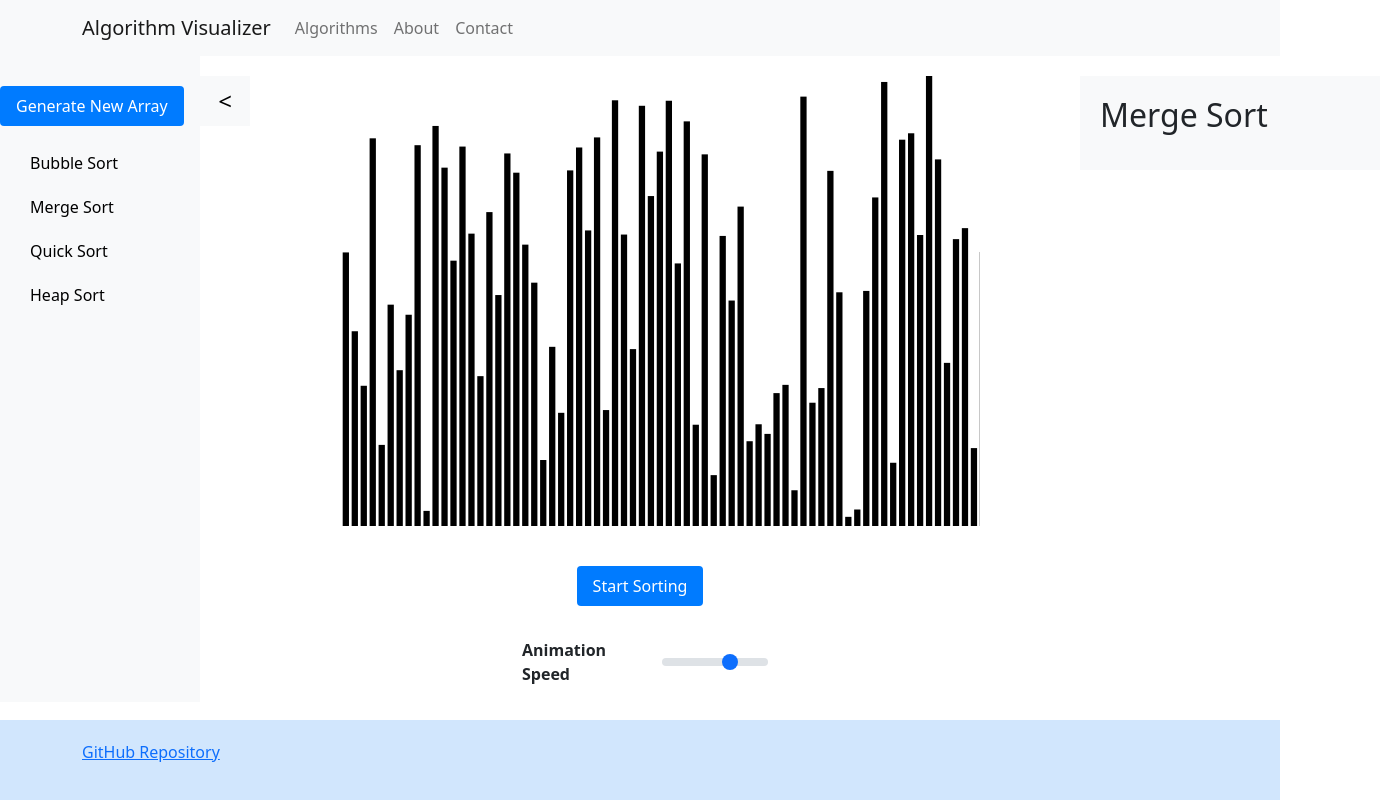
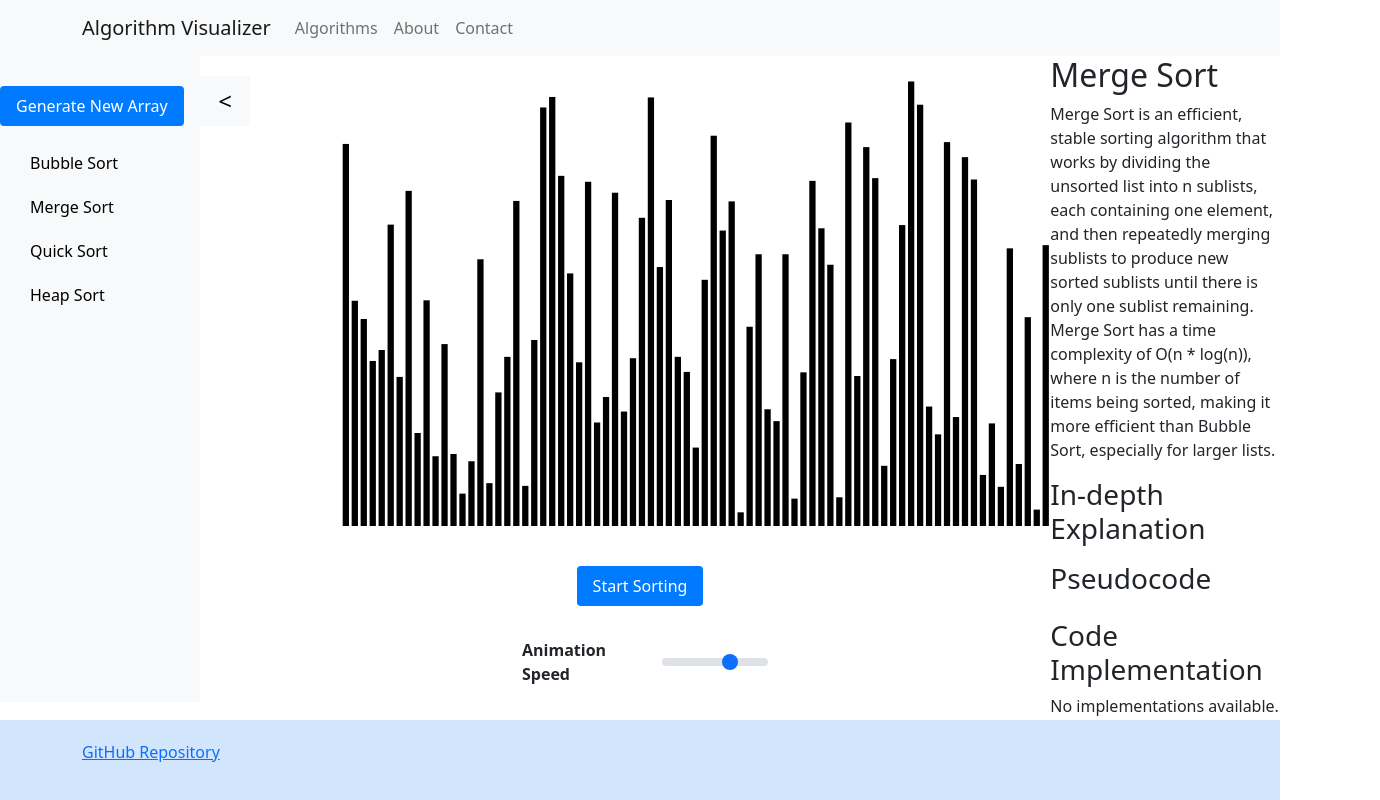
Before and after one commit to Rathetsu/algorithm-visualizer, a React (Create React App) app: page /algorithm-visualizer/sorting-algorithms in a window 1280 px wide. Both pictures are taken after a click on the button "Merge Sort". Shown: the whole page, 1380 px wide, since content can reach past the window. Built offline with nearby package versions, Linux system fonts and the light colour scheme.

Commit message:
New algo data and improvements to AlgoCompass

```diff
--- a/src/components/AlgoCompass/AlgoCompass.css
+++ b/src/components/AlgoCompass/AlgoCompass.css
@@ -1,10 +1,25 @@
-.algo-compass {
-	padding: 20px;
-	margin-left: 100px;
-	margin-top: 20px;
-	box-sizing: border-box;
-	height: auto;
-	width: 300px;
-	/* overflow-y: scroll; */
-	background-color: #f8f9fa;
+.code-tabs {
+	display: flex;
+	margin-bottom: 1rem;
 }
+
+.code-tab {
+	background-color: #f1f1f1;
+	border: none;
+	cursor: pointer;
+	padding: 0.5rem 1rem;
+	margin-right: 0.5rem;
+}
+
+.code-tab.active {
+	background-color: #ccc;
+}
+
+.code-content pre {
+	background-color: #f6f8fa;
+	border: 1px solid #ddd;
+	border-radius: 4px;
+	padding: 1rem;
+	white-space: pre-wrap;
+	word-wrap: break-word;
+}
--- a/src/components/AlgoCompass/AlgoCompass.js
+++ b/src/components/AlgoCompass/AlgoCompass.js
@@ -1,12 +1,56 @@
-import React from 'react';
+import React, { useState } from 'react';
 import './AlgoCompass.css';
 
 const AlgoCompass = ({ algorithm }) => {
+	const [selectedTab, setSelectedTab] = useState(
+		algorithm.implementations && algorithm.implementations.length > 0
+			? algorithm.implementations[0].language
+			: ''
+	);
+
+	const renderCodeTabs = () => {
+		if (!algorithm.implementations || algorithm.implementations.length === 0) {
+			return <p>No implementations available.</p>;
+		}
+
+		return algorithm.implementations.map((implementation) => (
+			<button
+				key={implementation.language}
+				className={`code-tab ${selectedTab === implementation.language ? 'active' : ''}`}
+				onClick={() => setSelectedTab(implementation.language)}
+			>
+				{implementation.language}
+			</button>
+		));
+	};
+
+	const renderCodeContent = () => {
+		if (!algorithm.implementations || algorithm.implementations.length === 0) {
+			return null;
+		}
+
+		const implementation = algorithm.implementations.find((impl) => impl.language === selectedTab);
+
+		return (
+			<pre>
+				<code>{implementation.code}</code>
+			</pre>
+		);
+	};
+
 	return (
 		<div className="algo-compass">
 			<h2>{algorithm.name}</h2>
 			<p>{algorithm.description}</p>
-			{/* Add code and other information here */}
+			<h3>In-depth Explanation</h3>
+			<p>{algorithm.inDepthExplanation}</p>
+			<h3>Pseudocode</h3>
+			<pre>
+				<code>{algorithm.pseudocode}</code>
+			</pre>
+			<h3>Code Implementation</h3>
+			<div className="code-tabs">{renderCodeTabs()}</div>
+			<div className="code-content">{renderCodeContent()}</div>
 		</div>
 	);
 };
--- a/src/components/Algorithms/SortingAlgorithms/SortingVisualizer/SortingVisualizer.js
+++ b/src/components/Algorithms/SortingAlgorithms/SortingVisualizer/SortingVisualizer.js
@@ -4,12 +4,11 @@ import useD3 from '../../../../hooks/useD3';
 import './SortingVisualizer.css';
 import SideBar from '../../../SideBar/SideBar';
 import AlgoCompass from '../../../AlgoCompass/AlgoCompass';
-import * as strings from '../../../../assets/strings';
-import { mergeSort, quickSort, heapSort, bubbleSort } from '../SortingAlgorithms';
+import { sortingAlgorithms } from '../../../../utils/AlgorithmsData';
 
 const SortingVisualizer = () => {
 	const [array, setArray] = useState([]);
-	const [selectedAlgorithm, setSelectedAlgorithm] = useState(null);
+	const [selectedAlgorithm, setSelectedAlgorithm] = useState(sortingAlgorithms[0]);
 	const [animationSpeed, setAnimationSpeed] = useState(50);
 
 	const generateRandomArray = () => {
@@ -100,7 +99,6 @@ const SortingVisualizer = () => {
 		setAnimationSpeed(speed);
 	}
 
-
 	useEffect(() => {
 		generateRandomArray();
 	}, []);
@@ -136,25 +134,16 @@ const SortingVisualizer = () => {
 		[array]
 	);
 
-	// Algorithms data
-	const algorithms = [
-		{ id: 1, name: 'Bubble Sort', description: strings.BUBBLE_SORT_DESCRIPTION, function: bubbleSort },
-		{ id: 2, name: 'Merge Sort', description: strings.MERGE_SORT_DESCRIPTION, function: mergeSort },
-		{ id: 3, name: 'Quick Sort', description: strings.QUICK_SORT_DESCRIPTION, function: quickSort },
-		{ id: 4, name: 'Heap Sort', description: strings.HEAP_SORT_DESCRIPTION, function: heapSort },
-	];
-
 	const handleSelectAlgorithm = (algorithmId) => {
-		const selectedAlgo = algorithms.find((algo) => algo.id === algorithmId);
+		const selectedAlgo = sortingAlgorithms.find((algo) => algo.id === algorithmId);
 		setSelectedAlgorithm(selectedAlgo);
-		// const sortingSteps = selectedAlgo.function(array.slice());
-		// animateSorting(sortingSteps, 5);
+		generateRandomArray();
 	};
 
 	return (
 		<div className='sorting-visualizer'>
 			<SideBar
-				algorithms={algorithms}
+				algorithms={sortingAlgorithms}
 				onSelectAlgorithm={handleSelectAlgorithm}
 				onGenerateNewArray={generateRandomArray}
 			/>
--- a/src/components/FeaturedAlgorithms/FeaturedAlgorithms.js
+++ b/src/components/FeaturedAlgorithms/FeaturedAlgorithms.js
@@ -1,7 +1,7 @@
 import React from 'react';
 import { Link } from 'react-router-dom';
 import './FeaturedAlgorithms.css';
-import * as strings from '../../assets/strings';
+import * as strings from '../../utils/strings';
 
 const FeaturedAlgorithms = () => {
 	const algorithms = [
--- /dev/null
+++ b/src/utils/AlgorithmsData.js
@@ -0,0 +1,56 @@
+import { mergeSort, quickSort, heapSort, bubbleSort } from '../components/Algorithms/SortingAlgorithms/SortingAlgorithms';
+import * as strings from './strings';
+
+
+// JSON_STRUCTURE = {
+// 	name: "",
+// 	description: "",
+// 	inDepthExplanation: "",
+// 	pseudocode: "",
+// 	implementations: [
+// 		{
+// 			language: "",
+// 			code: ""
+// 		},
+// 	],
+// }
+
+
+export const sortingAlgorithms = [
+	{
+		id: 1,
+		name: "Bubble Sort",
+		function: bubbleSort,
+		description: strings.BUBBLE_SORT_DESCRIPTION,
+		inDepthExplanation: strings.BUBBLE_SORT_INDEPTH_EXPLANATION,
+		pseudocode: strings.BUBBLE_SORT_PSEUDOCODE,
+		implementations: [
+		  {
+			language: "Python",
+			code: strings.BUBBLE_SORT_PYTHON
+		  },
+		  {
+			language: "JavaScript",
+			code: strings.BUBBLE_SORT_JAVASCRIPT
+		  }
+		]
+	  },
+	{
+		id: 2,
+		name: "Merge Sort",
+		description: strings.MERGE_SORT_DESCRIPTION,
+		function: mergeSort,
+	},
+	{
+		id: 3,
+		name: "Quick Sort",
+		description: strings.QUICK_SORT_DESCRIPTION,
+		function: quickSort,
+	},
+	{
+		id: 4,
+		name: "Heap Sort",
+		description: strings.HEAP_SORT_DESCRIPTION,
+		function: heapSort,
+	},
+];
```
